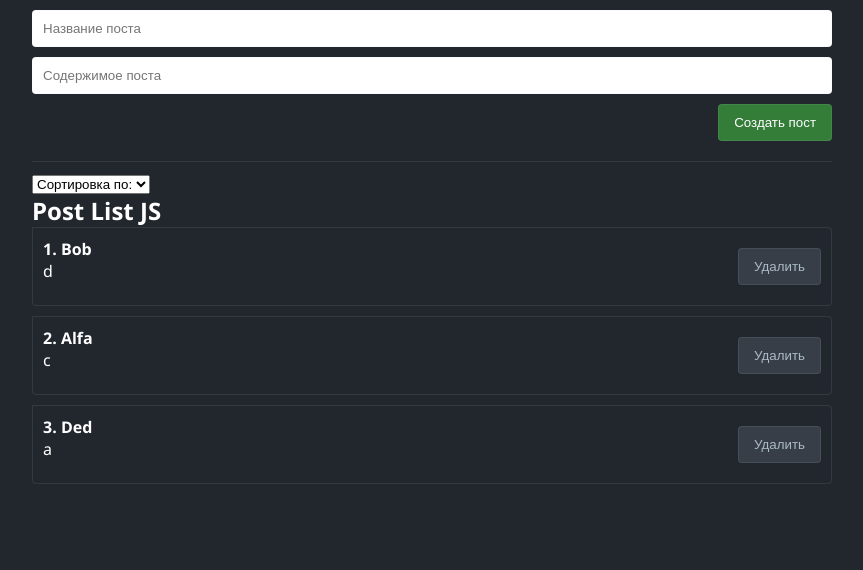
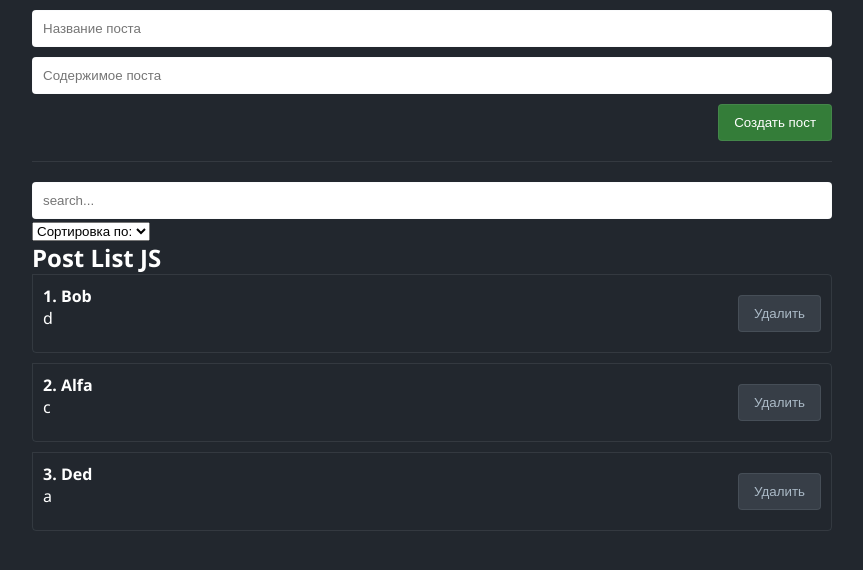
Before and after one commit to kryvetski-andrei/react-posts, a React (Create React App) app: page / in a window 1280 px wide. Shown: the top 570 px of the page, without its empty margins (208-1071 px from the left). Built offline with nearby package versions, Linux system fonts and the light colour scheme.

Commit message:
feat: add search

```diff
--- a/src/App.js
+++ b/src/App.js
@@ -1,6 +1,7 @@
-import React, { useState } from "react"
+import React, { useState, useMemo } from "react";
 import PostForm from "./components/PostForm";
 import PostList from "./components/PostList";
+import MyInput from "./components/UI/input/MyInput";
 import MySelect from "./components/UI/select/MySelect";
 import "./styles/App.css"
 
@@ -12,6 +13,20 @@ function App() {
   ])
 
   const [selectedSort, setSelectedSort] = useState('')
+  const [searchQuery, setSearchQuery] = useState('')
+
+  const sortedPosts = useMemo(() => {
+    console.log('ОТРАБОТАЛА')
+    if (selectedSort) {
+      return [...posts].sort((a, b) => a[selectedSort].localeCompare(b[selectedSort]))
+    }
+    return posts;
+
+  }, [selectedSort, posts]);
+
+  const sortedAndSearchedPosts = useMemo(() => {
+    return sortedPosts.filter(post => post.title.toLowerCase().includes(searchQuery))
+  }, [searchQuery, sortedPosts])
 
   const createPost = (newPost) => {
     setPosts([...posts, newPost])
@@ -23,7 +38,6 @@ function App() {
 
   const sortPosts = (sort) => {
     setSelectedSort(sort)
-    setPosts([...posts].sort((a, b) => a[sort].localeCompare(b[sort])))
   }
 
   return (
@@ -33,6 +47,12 @@ function App() {
       <PostForm create={createPost}/>
 
       <hr style={{margin: "10px 0", height: "1px", border: "none", backgroundColor: "#CDD9DB1A"}}/>
+
+      <MyInput
+        value={searchQuery}
+        onChange={event => setSearchQuery(event.target.value)}
+        placeholder="search..."
+      />
 
       <MySelect
         value = {selectedSort}
@@ -44,8 +64,8 @@ function App() {
         ]}
       />
 
-      {posts.length !== 0
-        ? <PostList remove={removePost} posts={posts} title="Post List JS"/>
+      {sortedAndSearchedPosts.length !== 0
+        ? <PostList remove={removePost} posts={sortedAndSearchedPosts} title="Post List JS"/>
         : <div className="no-post-placeholder">NO POSTS HERE :(</div>
       }
     </div>
```
